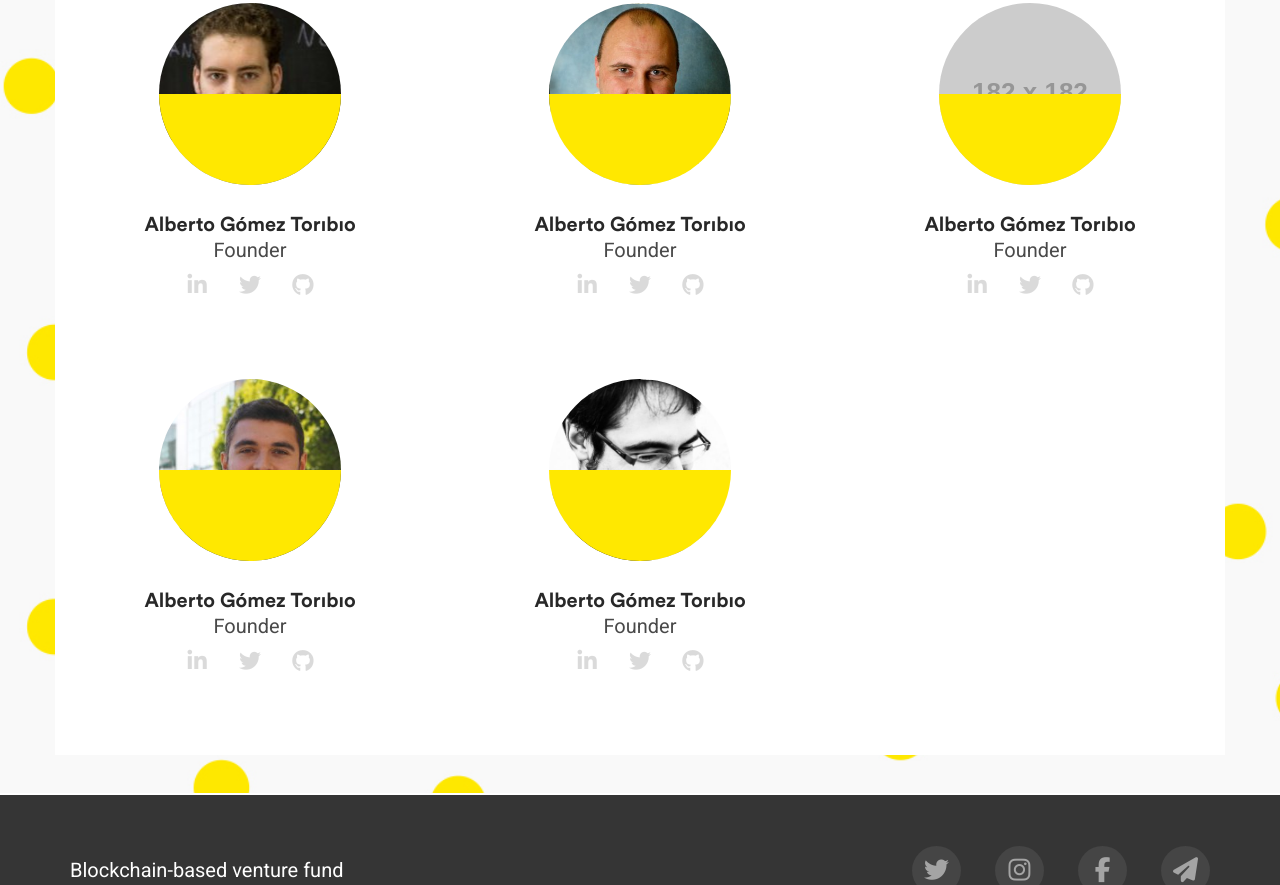
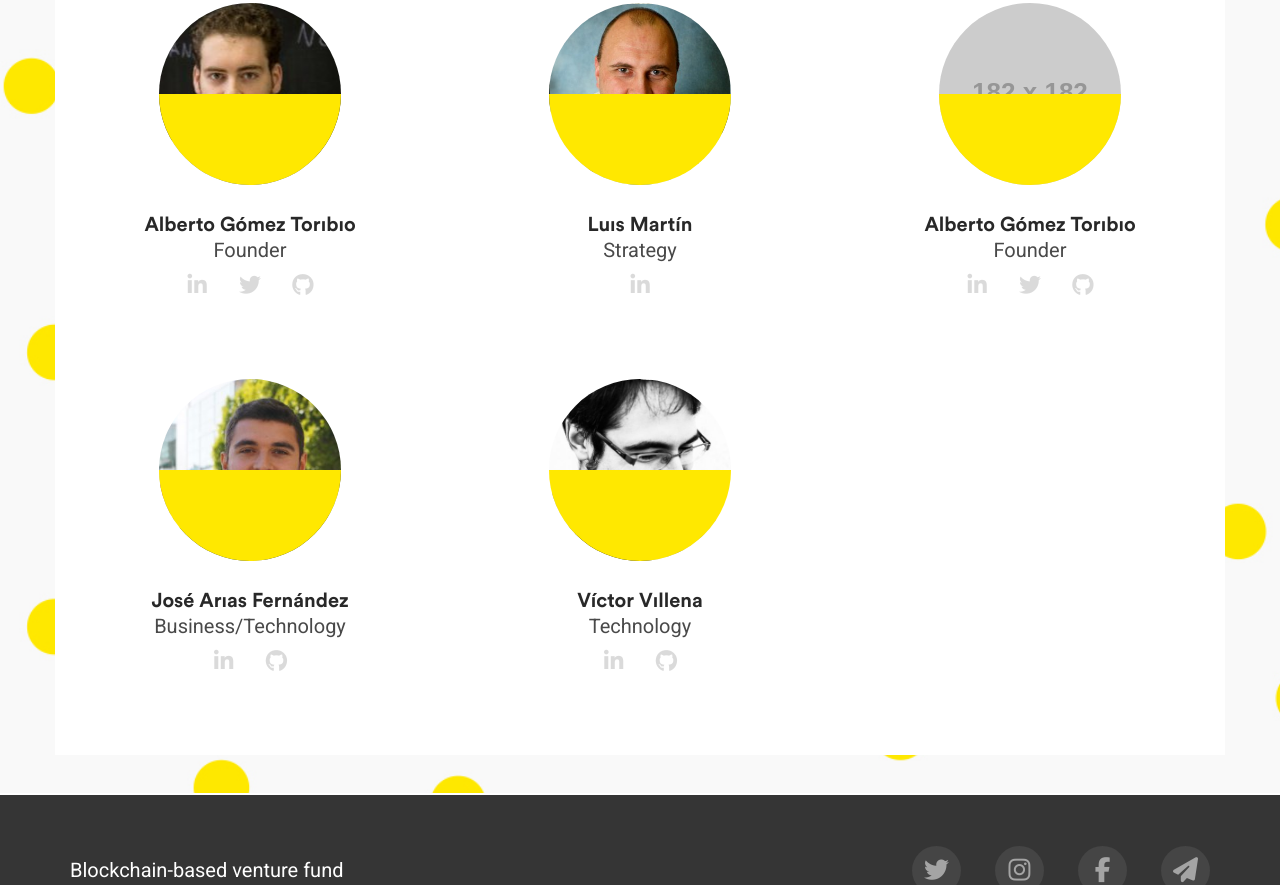
Before and after one commit to SolidGo/solidgo.github.io, a plain HTML site: page team.html in a window 1280 px wide. Shown: the part 335-1220 px from the top of the page. Drawn offline with nearby package versions, Linux system fonts and the light colour scheme; placeholder pictures from the web are drawn by us.

Commit message:
Add team info

```diff
--- a/team.html
+++ b/team.html
@@ -65,10 +65,9 @@
                         <h4>Founder</h4>
                         <nav>
                             <ul class="redes">
-                                <li><a href=""><i class="fa fa-linkedin" aria-hidden="true"></i>
-</a></li>
-                                <li><a href=""><i class="fa fa-twitter" aria-hidden="true"></i></a> </li>
-                                <li><a href=""><i class="fa fa-github" aria-hidden="true"></i></a> </li>
+                                <li><a href="https://www.linkedin.com/in/gotoalberto/"><i class="fa fa-linkedin" aria-hidden="true"></i> </a></li>
+                                <li><a href="https://twitter.com/gotoalberto"><i class="fa fa-twitter" aria-hidden="true"></i></a> </li>
+                                <li><a href="https://github.com/gotoalberto"><i class="fa fa-github" aria-hidden="true"></i></a> </li>
                             </ul>
                         </nav>
                     </div>
@@ -84,14 +83,11 @@
                                 </defs>
                             </svg>
 
-                        <h3>Alberto Gómez Toribio</h3>
-                        <h4>Founder</h4>
+                        <h3>Luis Martín</h3>
+                        <h4>Strategy</h4>
                         <nav>
                             <ul class="redes">
-                                <li><a href=""><i class="fa fa-linkedin" aria-hidden="true"></i>
-</a></li>
-                                <li><a href=""><i class="fa fa-twitter" aria-hidden="true"></i></a> </li>
-                                <li><a href=""><i class="fa fa-github" aria-hidden="true"></i></a> </li>
+                                <li><a href="https://www.linkedin.com/in/berkelio"><i class="fa fa-linkedin" aria-hidden="true"></i> </a></li>
                             </ul>
                         </nav>
                     </div>
@@ -131,14 +127,12 @@
                                 </defs>
                             </svg>
 
-                        <h3>Alberto Gómez Toribio</h3>
-                        <h4>Founder</h4>
+                        <h3>José Arias Fernández</h3>
+                        <h4>Business/Technology</h4>
                         <nav>
                             <ul class="redes">
-                                <li><a href=""><i class="fa fa-linkedin" aria-hidden="true"></i>
-</a></li>
-                                <li><a href=""><i class="fa fa-twitter" aria-hidden="true"></i></a> </li>
-                                <li><a href=""><i class="fa fa-github" aria-hidden="true"></i></a> </li>
+                                <li><a href="https://www.linkedin.com/in/joseariasfernandez/"><i class="fa fa-linkedin" aria-hidden="true"></i> </a></li>
+                                <li><a href="https://github.com/josearias"><i class="fa fa-github" aria-hidden="true"></i></a> </li>
                             </ul>
                         </nav>
                     </div>
@@ -154,14 +148,12 @@
                                 </defs>
                             </svg>
 
-                        <h3>Alberto Gómez Toribio</h3>
-                        <h4>Founder</h4>
+                        <h3>Víctor Villena</h3>
+                        <h4>Technology</h4>
                         <nav>
                             <ul class="redes">
-                               <li><a href=""><i class="fa fa-linkedin" aria-hidden="true"></i>
-</a></li>
-                                <li><a href=""><i class="fa fa-twitter" aria-hidden="true"></i></a> </li>
-                                <li><a href=""><i class="fa fa-github" aria-hidden="true"></i></a> </li>
+                               <li><a href="https://www.linkedin.com/in/vvillena/"><i class="fa fa-linkedin" aria-hidden="true"></i> </a></li>
+                                <li><a href="https://github.com/victorvillena"><i class="fa fa-github" aria-hidden="true"></i></a> </li>
                             </ul>
                         </nav>
                     </div>
```
